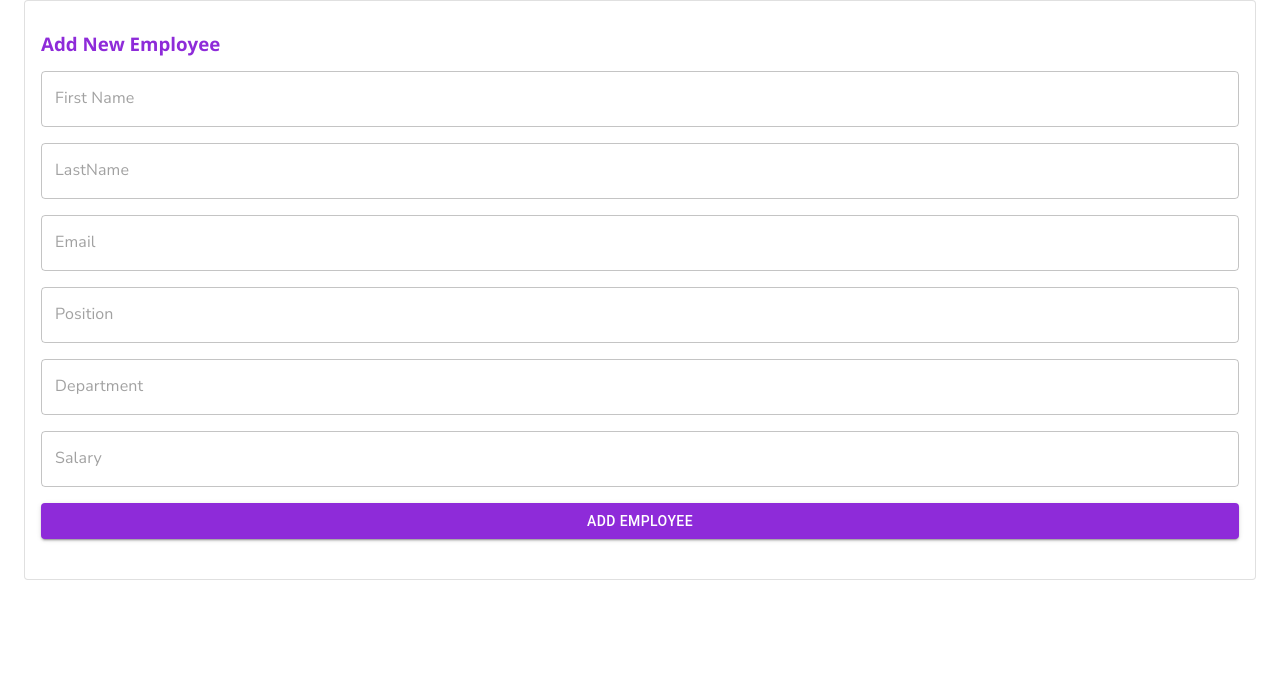
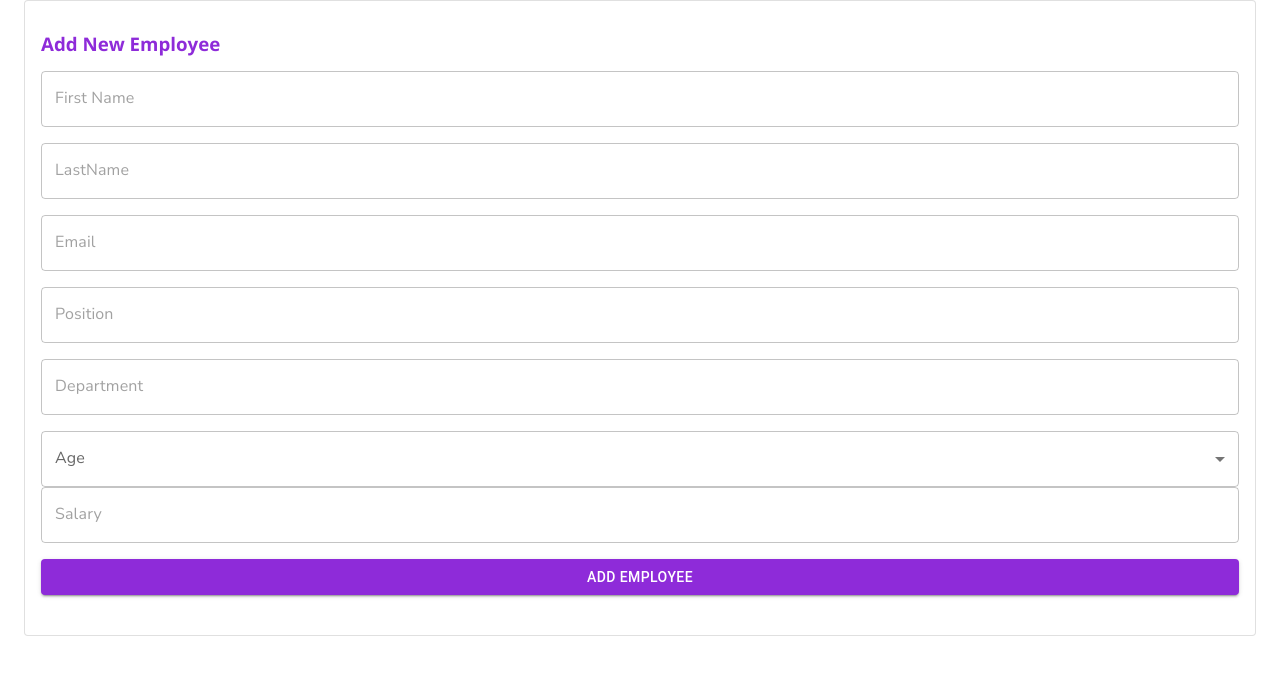
Before and after one commit to neeleshroy2023/employee-frontend, a React (Vite) app: page /addEmployee in a window 1280 px wide. Shown: the top 674 px of the page. Built offline with nearby package versions, Linux system fonts and the light colour scheme; sample sign-in values are in the browser's storage.

Commit message:
add Select Field component

```diff
--- a/src/components/features/employees/AddEmployee.tsx
+++ b/src/components/features/employees/AddEmployee.tsx
@@ -13,6 +13,7 @@
 import API_KEYS from "../../../api/keys";
 import useApiRequest from "../../../hooks/useApiRequest";
 import { useNavigate } from "react-router";
+import BasicSelect from "../../../ui/BasicSelect";
 
 const AddEmployee = () => {
   const navigate = useNavigate();
@@ -20,8 +21,6 @@
     `${import.meta.env.VITE_HOST_URL}${API_KEYS.employees}`,
     "POST"
   );
-
-  console.log(error, loading)
 
   const handleFormSubmit = async (e: React.BaseSyntheticEvent) => {
     e.preventDefault();
@@ -38,9 +37,9 @@
     navigate("/employees");
   };
 
-  // if(loading){
-  //   return <CircularProgress />
-  // }
+  if(loading){
+    return <CircularProgress />
+  }
 
   if(error){
     return <Typography>{error.message}</Typography>
@@ -76,6 +75,7 @@
             <FormControl sx={{ mb: "16px" }} fullWidth>
               <TextField id="department" placeholder="Department" type="text" />
             </FormControl>
+            <BasicSelect />
             <FormControl sx={{ mb: "16px" }} fullWidth>
               <TextField id="salary" placeholder="Salary" type="number" />
             </FormControl>
--- a/src/hooks/useApiRequest.ts
+++ b/src/hooks/useApiRequest.ts
@@ -1,8 +1,8 @@
 import { useEffect, useState } from "react";
 
 const useApiRequest = (url: string, method = "GET") => {
-  const [data, setData] = useState<any>(null);
-  const [loading, setLoading] = useState<boolean>(true);
+  const [data, setData] = useState<any>([]);
+  const [loading, setLoading] = useState<boolean>(false);
   const [error, setError] = useState<any>(null);
 
   const getData = async (options: any = {}) => {
@@ -16,6 +16,7 @@
         Authorization: `Bearer ${token}`,
       },
     });
+
 
     if(method === "DELETE"){
       setLoading(false)
--- /dev/null
+++ b/src/ui/BasicSelect.tsx
@@ -0,0 +1,33 @@
+import * as React from "react";
+import Box from "@mui/material/Box";
+import InputLabel from "@mui/material/InputLabel";
+import MenuItem from "@mui/material/MenuItem";
+import FormControl from "@mui/material/FormControl";
+import Select from "@mui/material/Select";
+
+export default function BasicSelect() {
+  const [age, setAge] = React.useState("");
+
+  const handleChange = (event) => {
+    setAge(event.target.value);
+  };
+
+  return (
+    <Box sx={{ minWidth: 120 }}>
+      <FormControl fullWidth>
+        <InputLabel id="demo-simple-select-label">Age</InputLabel>
+        <Select
+          labelId="demo-simple-select-label"
+          id="demo-simple-select"
+          value={age}
+          label="Age"
+          onChange={handleChange}
+        >
+          <MenuItem value={10}>Ten</MenuItem>
+          <MenuItem value={20}>Twenty</MenuItem>
+          <MenuItem value={30}>Thirty</MenuItem>
+        </Select>
+      </FormControl>
+    </Box>
+  );
+}
```
